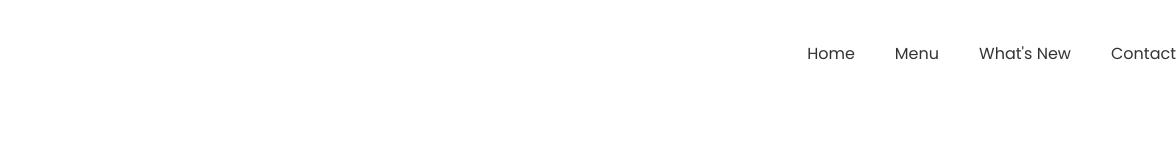
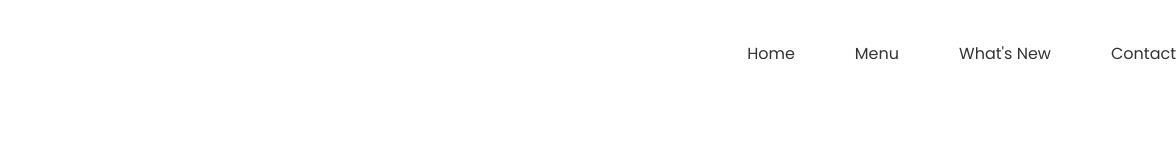
Before and after one commit to TharllysonSilva/Starbucks, a plain HTML site: page Starbucks clone/index.html in a window 1280 px wide. Shown: the full height of the page, 104-1280 px from the left. Drawn offline with Linux system fonts and the light colour scheme.

Commit message:
decoration

```diff
--- a/Starbucks clone/style.css
+++ b/Starbucks clone/style.css
@@ -48,6 +48,6 @@ header ul li a
     display: inline-block;
     color: #333;
     font-weight: 400;
-    margin-left: 40px;
+    margin-left: 60px;
     text-decoration: none;
 }
```
